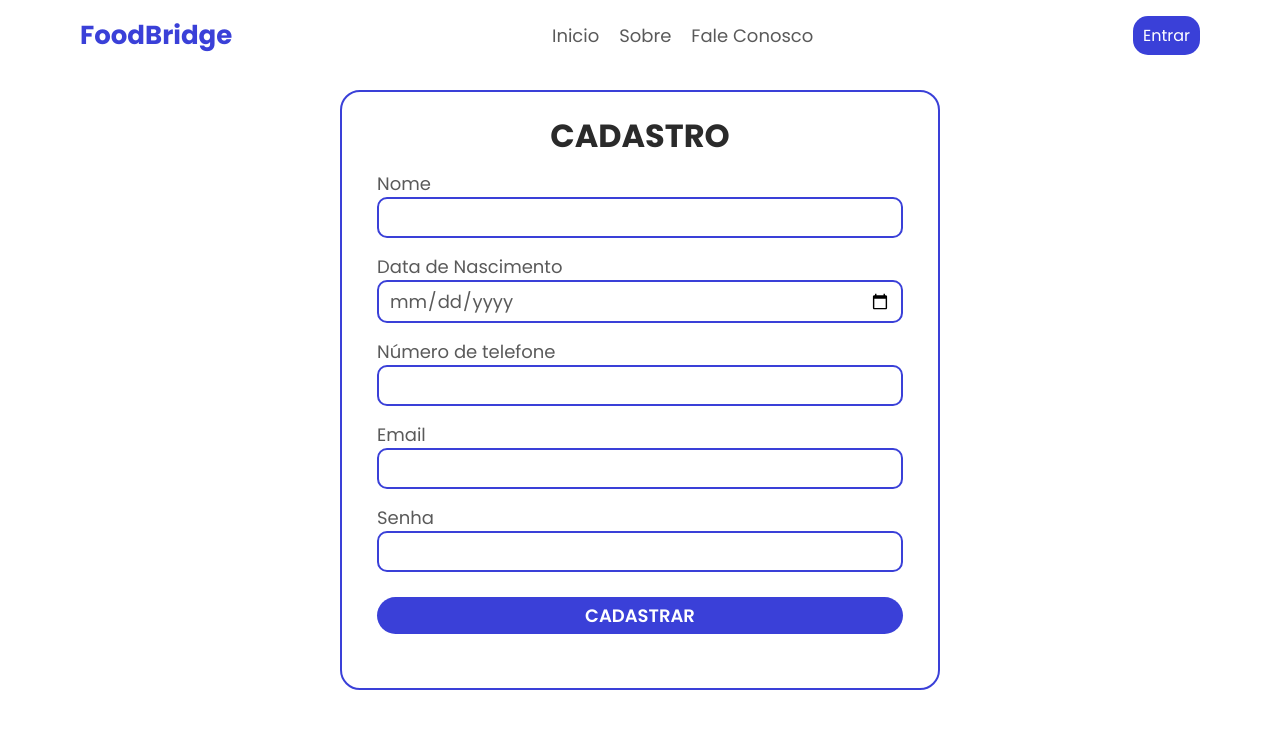
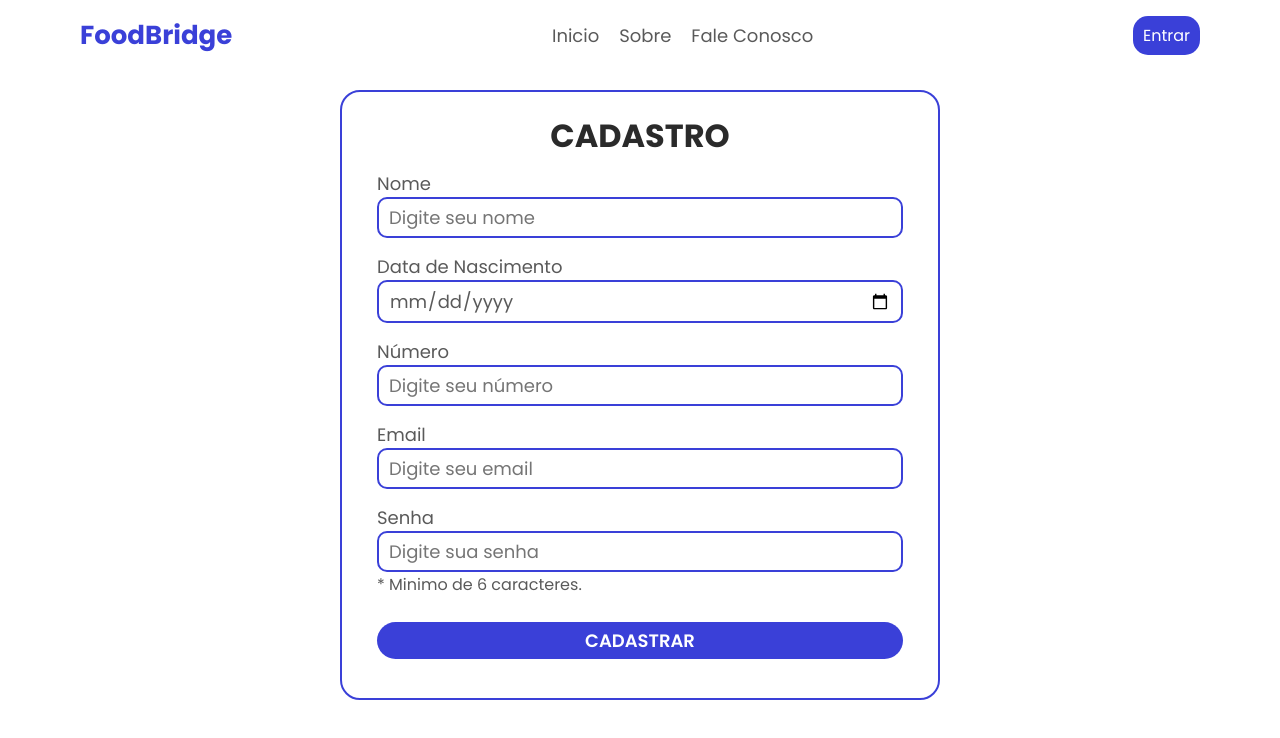
Before and after one commit to EduardoGollner0609/FoodBridge, a React (Vite) app in the folder frontend/: page /register in a window 1280 px wide. Shown: the top 738 px of the page. Built offline with nearby package versions, Linux system fonts and the light colour scheme.

Commit message:
Adicionando PlaceHolder nos cards de login e cadastro.

```diff
--- a/frontend/src/routes/IntroductionPage/LoginPage/index.tsx
+++ b/frontend/src/routes/IntroductionPage/LoginPage/index.tsx
@@ -11,10 +11,10 @@ export default function LoginPage() {
                         <form>
                             <div className="form-item-input">
                                 <label>Email</label>
-                                <input type="text" /></div>
+                                <input type="text" placeholder='Digite seu email' /></div>
                             <div className="form-item-input">
                                 <label>Senha</label>
-                                <input type="password" />
+                                <input type="password" placeholder='Digite sua senha' />
                             </div>
                             <button>Login</button>
                         </form>
--- a/frontend/src/routes/IntroductionPage/RegisterPage/index.tsx
+++ b/frontend/src/routes/IntroductionPage/RegisterPage/index.tsx
@@ -10,23 +10,24 @@ export default function RegisterPage() {
                         <form >
                             <div className="form-item-input">
                                 <label>Nome</label>
-                                <input type="text" />
+                                <input type="text" placeholder='Digite seu nome' />
                             </div>
                             <div className="form-item-input">
                                 <label>Data de Nascimento</label>
                                 <input type="date" />
                             </div>
                             <div className="form-item-input">
-                                <label>Número de telefone</label>
-                                <input type="text" />
+                                <label>Número</label>
+                                <input type="text" placeholder='Digite seu número' />
                             </div>
                             <div className="form-item-input">
                                 <label>Email</label>
-                                <input type="text" />
+                                <input type="text" placeholder='Digite seu email' />
                             </div>
                             <div className="form-item-input">
                                 <label>Senha</label>
-                                <input type="password" />
+                                <input type="password" placeholder='Digite sua senha' />
+                                <p>* Minimo de 6 caracteres.</p>
                             </div>
                             <button>Cadastrar</button>
                         </form>
--- a/frontend/src/routes/IntroductionPage/RegisterPage/styles.css
+++ b/frontend/src/routes/IntroductionPage/RegisterPage/styles.css
@@ -21,7 +21,7 @@
   border-radius: 20px;
   width: 80%;
   max-width: 600px;
-  max-height: 600px;
+  max-height: 620px;
   overflow: auto;
 }
 
```
